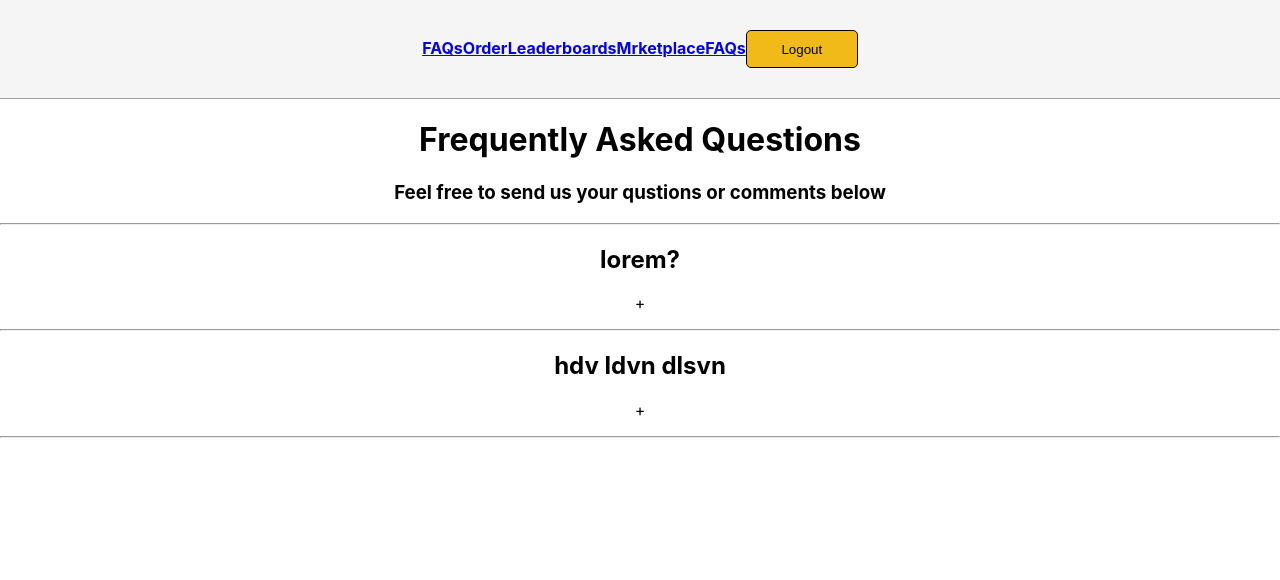
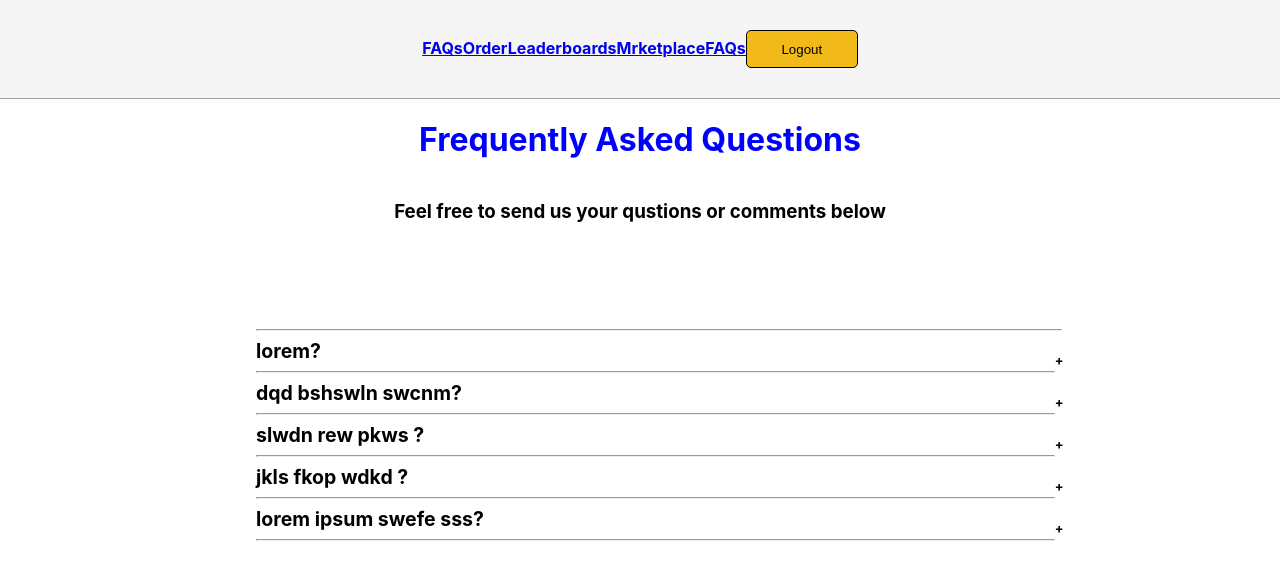
Before and after one commit to fayeqaljariri/Tsak, a React (Create React App) app in the folder my-react-app/: page /FAQs in a window 1280 px wide. Shown: the top 580 px of the page. Built offline with nearby package versions, Linux system fonts and the light colour scheme.

Commit message:
make question and show answer

```diff
--- a/my-react-app/src/component/FAQs.js
+++ b/my-react-app/src/component/FAQs.js
@@ -1,26 +1,66 @@
 import React ,{useState} from "react";
+import  "./FAQs.css";
 const Faqs =()=>{
 const questions=[{question:"lorem?",answer:"jscc wslii wshcd ieedc jcfwd wcclo edkkec nojc"},{question:"hdv ldvn dlsvn",answer:"dvcl dsv sxdvdxv dv d;mjm peocd ecde"}]
 const [show, setShow] = useState(false);
-console.log(show)
+
+const [show2, setShow2] = useState(false);
+
+const [show3, setShow3] = useState(false);
+const [show4, setShow4] = useState(false);
+const [show5, setShow5] = useState(false);
+
+
 return(
     <>
+
     <div className="header">
     <h1>Frequently Asked Questions</h1>
     <h3>Feel free to send us your qustions or comments below</h3>
+    <br></br>
+    <br></br>
+    <br></br>
+    <br></br>
     <hr></hr>
+    <div className="question">
+            <h2>lorem?</h2>
+            {!show ? <p className="show" onClick={()=>{setShow(true)}}>+</p>:<p className="show" onClick={()=>{setShow(false)}}>x</p>}
+        </div><div>
+        {show &&<p className="answer">"jscc wslii wshcd ieedc jcfwd wcclo edkkec nojc"</p>}
+<hr></hr>
+    </div>
+    <div className="question">
+            <h2>dqd bshswln swcnm?</h2>
+            {!show2 ? <p className="show" onClick={()=>{setShow2(true)}}>+</p>:<p className="show" onClick={()=>{setShow2(false)}}>x</p>}
+        </div><div>
+        {show2 &&<p className="answer">ksqs mwdei qadb </p>}
+<hr></hr>
+    </div>
+    <div className="question">
+            <h2>slwdn rew pkws ?</h2>
+            {!show3 ? <p className="show" onClick={()=>{setShow3(true)}}>+</p>:<p className="show" onClick={()=>{setShow3(false)}}>x</p>}
+        </div><div>
+        {show3 &&<p className="answer">hdv ldvn dlsvn</p>}
+<hr></hr>
+    </div>
+    <div className="question">
+            <h2>jkls fkop wdkd ?</h2>
+            {!show4 ? <p className="show" onClick={()=>{setShow4(true)}}>+</p>:<p className="show" onClick={()=>{setShow4(false)}}>x</p>}
+        </div><div>
+        {show4 &&<p className="answer">lorem ipsum swefe ssssds wdsp </p>}
+<hr></hr>
+    </div>
+    <div className="question">
+            <h2>lorem ipsum swefe sss?</h2>
+            {!show5 ? <p className="show" onClick={()=>{setShow5(true)}}>+</p>:<p className="show" onClick={()=>{setShow5(false)}}>x</p>}
+        </div><div>
+        {show5 &&<p className="answer">hdv ldvn dlsvn</p>}
+<hr></hr>
+    </div>
     </div>
 
 
-    {  questions.map((element, index) => (
-    <><div className="question">
-            <h2>{element.question}</h2><p onClick={()=>{setShow(true)}}>+</p>
-        </div><div>
-        {show &&<p>{element.answer}</p>}
-<hr></hr>
-            </div></>
 
-        ))}
     </>
 )
 
```
